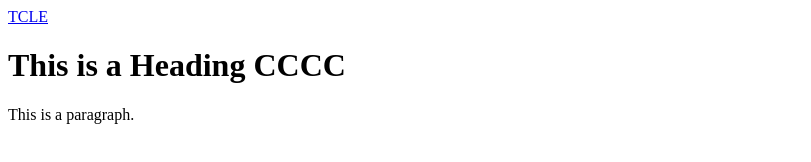
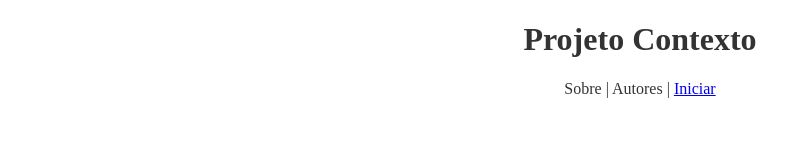
Before and after one commit to marisolhes/madden_perone_1999, a plain HTML site: page index.html in a window 1280 px wide. Shown: the whole page, without its empty margins (0-811 px from the left). Drawn offline with Linux system fonts and the light colour scheme.

Commit message:
Update index.html

```diff
--- a/index.html
+++ b/index.html
@@ -2,16 +2,14 @@
 <html>
 <head>
 <title>Page Title</title>
-
-
 </head>
 <body>
 
-
-
-  <a href="tcle.html">TCLE</a>
-<h1>This is a Heading CCCC</h1>
-<p>This is a paragraph.</p>
-
+ <h1 style="text-align: center;"><span style="color: #333333;">Projeto Contexto</span></h1>
+ <p style="text-align: center;">
+  <span style="color: #333333;">
+  Sobre | Autores | <a href="tcle.html">Iniciar</a>
+  </span>
+ </p>
 </body>
 </html>
```
